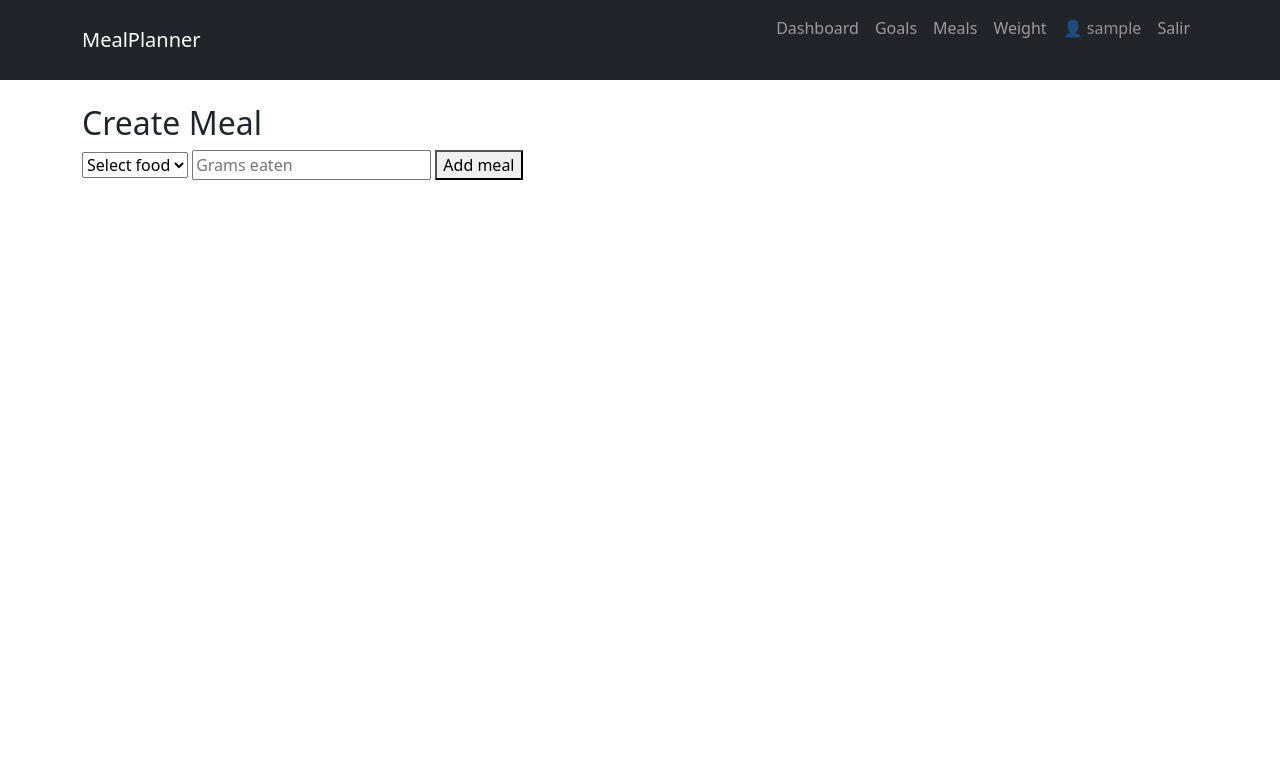
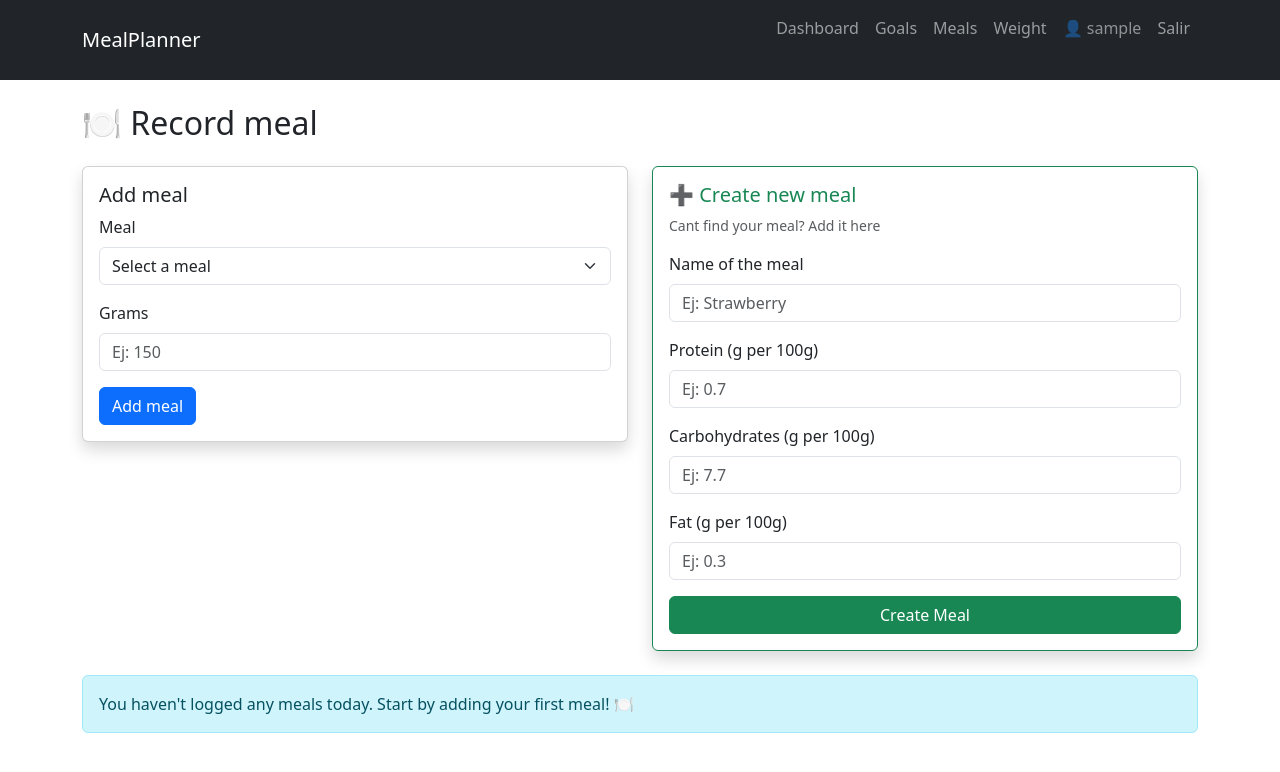
Before and after one commit to xvmendozam-709/mealplanner, a Flask app: page /meals in a window 1280 px wide. Shown: the top 772 px of the page. Run offline with Flask 3, Linux system fonts and the light colour scheme; the visitor is signed in with stand-in values (Sample User, id 1); data that the repository does not hold is empty.

Commit message:
Allow user to create new meals and update database

```diff
--- a/app.py
+++ b/app.py
@@ -170,6 +170,78 @@ def goals():
     return render_template("goals.html", goal=goal)
 
 
+@app.route("/add_food", methods=["POST"])
+@login_required
+def add_food():
+    db = get_db()
+
+    name = request.form.get("name").strip()
+    protein_100g = float(request.form.get("protein_100g"))
+    carbs_100g = float(request.form.get("carbs_100g"))
+    fat_100g = float(request.form.get("fat_100g"))
+
+    # Validaciones
+    error = None
+
+    if not name:
+        error = "You must enter a name for the food."
+    elif protein_100g < 0 or protein_100g > 100:
+        error = "The protein should be between 0 and 100 grams"
+    elif carbs_100g < 0 or carbs_100g > 100:
+        error = "Carbohydrates should be between 0 and 100 grams"
+    elif fat_100g < 0 or fat_100g > 100:
+        error = "Fats should be between 0 and 100 grams"
+    elif (protein_100g + carbs_100g + fat_100g) > 100:
+        error = "The sum of macronutrients cannot exceed 100g"
+    else:
+        # Verificar si el alimento ya existe
+        existing = db.execute(
+            "SELECT * FROM foods WHERE LOWER(name) = LOWER(?)",
+            (name,)
+        ).fetchone()
+
+        if existing:
+            error = f"The food '{name}' already exists in the database"
+
+    if error:
+        foods = db.execute("SELECT * FROM foods ORDER BY name")
+        meals_list = db.execute(
+            """
+            SELECT meals.*, foods.name
+            FROM meals
+            JOIN foods ON meals.food_id = foods.id
+            WHERE meals.user_id = ? AND DATE(meals.created_at) = DATE('now')
+            ORDER BY meals.created_at DESC
+            """,
+            (session["user_id"],)
+        )
+        return render_template("meals.html", foods=foods, meals=meals_list, error=error)
+
+    # Insertar nuevo alimento
+    db.execute(
+        """
+        INSERT INTO foods (name, protein_100g, carbs_100g, fat_100g)
+        VALUES (?, ?, ?, ?)
+        """,
+        (name, protein_100g, carbs_100g, fat_100g)
+    )
+    db.commit()
+
+    # Redirigir con mensaje de éxito
+    foods = db.execute("SELECT * FROM foods ORDER BY name")
+    meals_list = db.execute(
+        """
+        SELECT meals.*, foods.name
+        FROM meals
+        JOIN foods ON meals.food_id = foods.id
+        WHERE meals.user_id = ? AND DATE(meals.created_at) = DATE('now')
+        ORDER BY meals.created_at DESC
+        """,
+        (session["user_id"],)
+    )
+    return render_template("meals.html", foods=foods, meals=meals_list,
+                           success=f"¡Alimento '{name}' creado exitosamente!")
+
 @app.route("/meals", methods=["GET", "POST"])
 @login_required
 def meals():
--- a/templates/meals.html
+++ b/templates/meals.html
@@ -3,20 +3,131 @@
 {% block title %}Meals{% endblock %}
 
 {% block main %}
-<h2>Create Meal</h2>
+<h2 class="mb-4">🍽️ Record meal</h2>
 
-<form method="post">
-    <select name="food_id" required>
-        <option value="">Select food</option>
-        {% for food in foods %}
-        <option value="{{ food.id }}">{{ food.name }}</option>
-        {% endfor %}
-    </select>
+<div class="row">
+    <!-- Formulario para agregar comida existente -->
+    <div class="col-md-6">
+        <div class="card shadow mb-4">
+            <div class="card-body">
+                <h5 class="card-title">Add meal</h5>
 
-    <input type="number" name="grams" placeholder="Grams eaten" required>
+                {% if error %}
+                <div class="alert alert-danger">{{ error }}</div>
+                {% endif %}
 
-    <button type="submit">Add meal</button>
-</form>
+                {% if success %}
+                <div class="alert alert-success">{{ success }}</div>
+                {% endif %}
 
+                <form method="post" action="{{ url_for('meals') }}">
+                    <div class="mb-3">
+                        <label class="form-label">Meal</label>
+                        <select name="food_id" class="form-select" required>
+                            <option value="">Select a meal</option>
+                            {% for food in foods %}
+                            <option value="{{ food.id }}">{{ food.name }}</option>
+                            {% endfor %}
+                        </select>
+                    </div>
+
+                    <div class="mb-3">
+                        <label class="form-label">Grams</label>
+                        <input type="number" step="0.1" name="grams" class="form-control" placeholder="Ej: 150" required
+                            min="0.1">
+                    </div>
+
+                    <button type="submit" class="btn btn-primary">Add meal</button>
+                </form>
+            </div>
+        </div>
+    </div>
+
+    <!-- Formulario para crear nuevo alimento -->
+    <div class="col-md-6">
+        <div class="card shadow mb-4 border-success">
+            <div class="card-body">
+                <h5 class="card-title text-success">➕ Create new meal</h5>
+                <p class="text-muted small">Cant find your meal? Add it here</p>
+
+                <form method="post" action="{{ url_for('add_food') }}">
+                    <div class="mb-3">
+                        <label class="form-label">Name of the meal</label>
+                        <input type="text" name="name" class="form-control" placeholder="Ej: Strawberry" required>
+                    </div>
+
+                    <div class="mb-3">
+                        <label class="form-label">Protein (g per 100g)</label>
+                        <input type="number" step="0.1" name="protein_100g" class="form-control" placeholder="Ej: 0.7"
+                            required min="0" max="100">
+                    </div>
+
+                    <div class="mb-3">
+                        <label class="form-label">Carbohydrates (g per 100g)</label>
+                        <input type="number" step="0.1" name="carbs_100g" class="form-control" placeholder="Ej: 7.7"
+                            required min="0" max="100">
+                    </div>
+
+                    <div class="mb-3">
+                        <label class="form-label">Fat (g per 100g)</label>
+                        <input type="number" step="0.1" name="fat_100g" class="form-control" placeholder="Ej: 0.3"
+                            required min="0" max="100">
+                    </div>
+
+                    <button type="submit" class="btn btn-success w-100">Create Meal</button>
+                </form>
+            </div>
+        </div>
+    </div>
+</div>
+
+<!-- Lista de comidas del día -->
+{% set meals_list = meals|list %}
+{% if meals_list %}
+<div class="card shadow">
+    <div class="card-body">
+        <h5 class="card-title">Today's Meals</h5>
+        <div class="table-responsive">
+            <table class="table table-hover">
+                <thead>
+                    <tr>
+                        <th>Meal</th>
+                        <th>Quantity</th>
+                        <th>Protein</th>
+                        <th>Carbohydrates</th>
+                        <th>Fat</th>
+                        <th>Calories</th>
+                    </tr>
+                </thead>
+                <tbody>
+                    {% for meal in meals_list %}
+                    <tr>
+                        <td><strong>{{ meal.name }}</strong></td>
+                        <td>{{ "%.0f"|format(meal.grams) }}g</td>
+                        <td>{{ "%.1f"|format(meal.protein_g) }}g</td>
+                        <td>{{ "%.1f"|format(meal.carbs_g) }}g</td>
+                        <td>{{ "%.1f"|format(meal.fat_g) }}g</td>
+                        <td>{{ "%.0f"|format(meal.calories) }} kcal</td>
+                    </tr>
+                    {% endfor %}
+                </tbody>
+                <tfoot>
+                    <tr class="table-primary fw-bold">
+                        <td colspan="2">TOTAL FOR THE DAY</td>
+                        <td>{{ "%.1f"|format(meals_list|sum(attribute='protein_g')) }}g</td>
+                        <td>{{ "%.1f"|format(meals_list|sum(attribute='carbs_g')) }}g</td>
+                        <td>{{ "%.1f"|format(meals_list|sum(attribute='fat_g')) }}g</td>
+                        <td>{{ "%.0f"|format(meals_list|sum(attribute='calories')) }} kcal</td>
+                    </tr>
+                </tfoot>
+            </table>
+        </div>
+    </div>
+</div>
+{% else %}
+<div class="alert alert-info">
+    You haven't logged any meals today. Start by adding your first meal! 🍽️
+</div>
+{% endif %}
 
 {% endblock %}
```
Also changed, not shown: schema.sql (+0 -11 lines).
